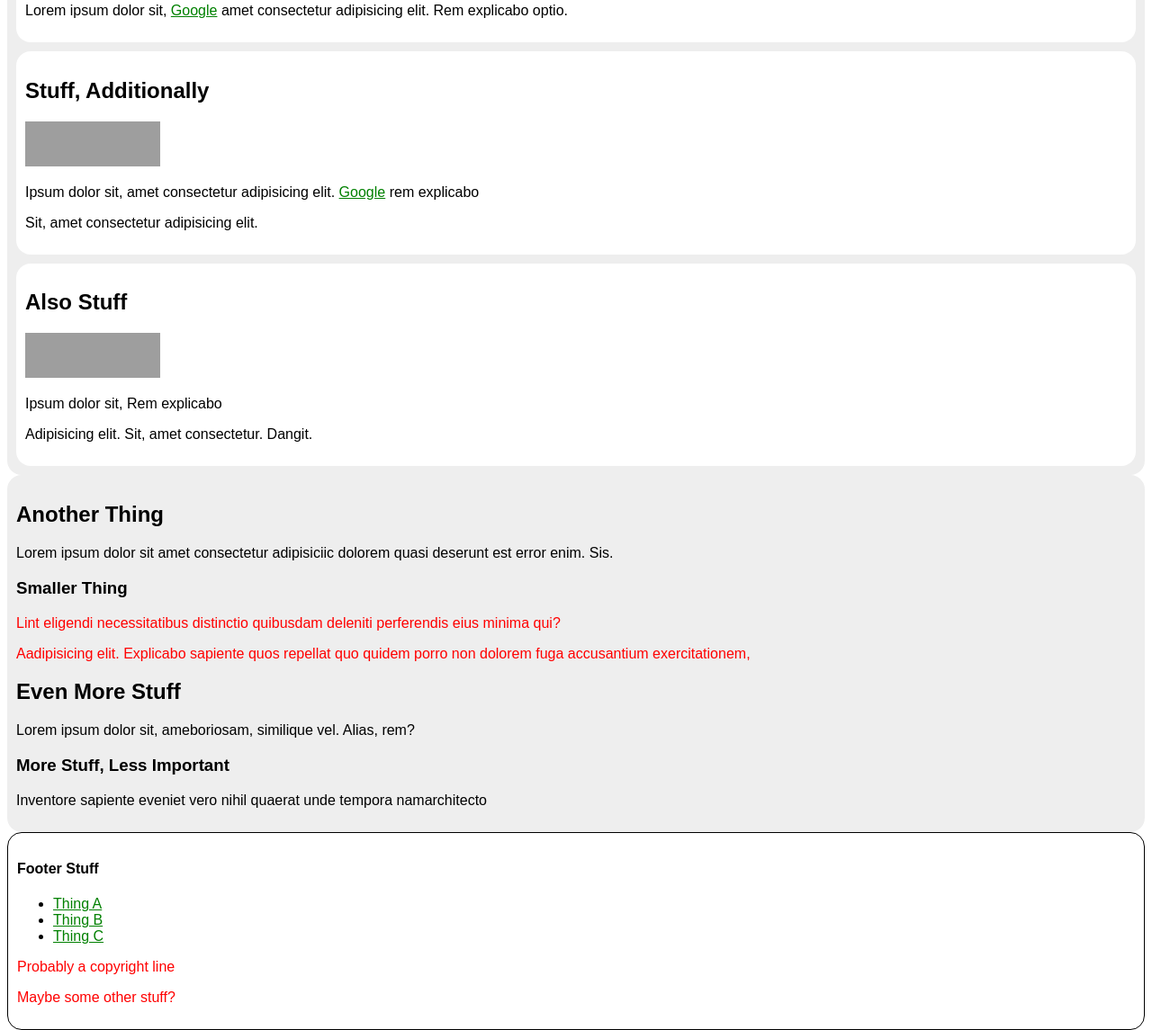
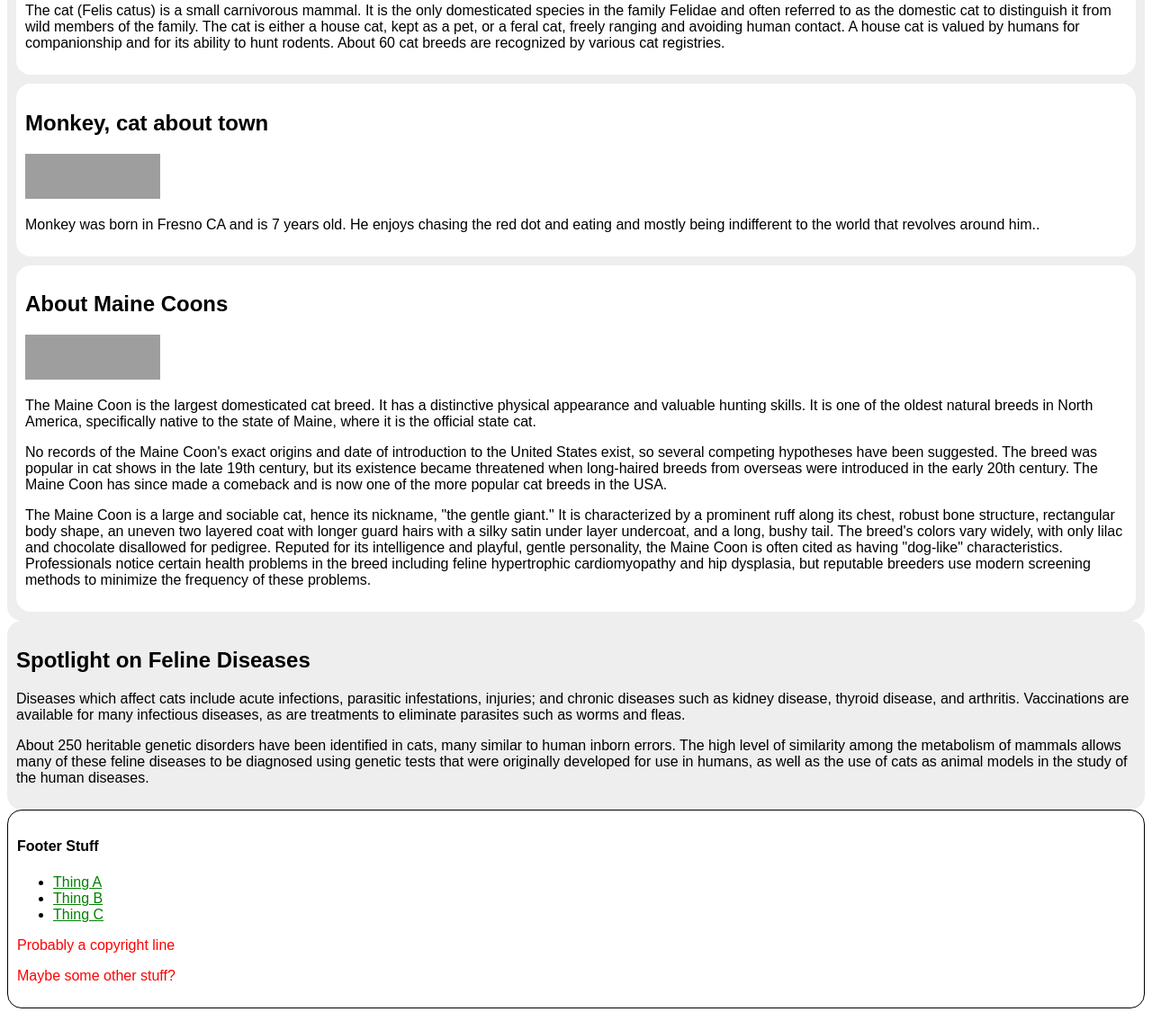
Before and after one commit to idontknowhowtodoor/wk33challenge, a plain HTML site: page index.html in a window 1280 px wide. Shown: the part 477-1622 px from the top of the page at 90% size. Drawn offline with Linux system fonts and the light colour scheme; grey boxes are pictures that could not be loaded.

Commit message:
Update index.html

```diff
--- a/index.html
+++ b/index.html
@@ -4,7 +4,7 @@
   <link rel="stylesheet" media="all" href="main.css">
   <title>wk33-1-html-challenge </title>
 <header>
-  <h1>A Website</h1>
+  <h1>Cat Facts</h1>
   <img src="http://lorempixel.com/400/200/">
   <nav>
     <a href="index.html">Home</a>
@@ -13,34 +13,26 @@
 </header>
 <section>
   <article>
-    <h2>Stuff</h2>
+    <h2> Cat of the month</h2>
     <img src="http://lorempixel.com/50/50/">
-    <p>Lorem ipsum dolor sit, <a href="">Google</a> amet consectetur adipisicing elit. Rem explicabo optio.</p>
+    <p> The cat (Felis catus) is a small carnivorous mammal. It is the only domesticated species in the family Felidae and often referred to as the domestic cat to distinguish it from wild members of the family. The cat is either a house cat, kept as a pet, or a feral cat, freely ranging and avoiding human contact. A house cat is valued by humans for companionship and for its ability to hunt rodents. About 60 cat breeds are recognized by various cat registries.</p>
   </article>
   <article>
-    <h2>Stuff, Additionally</h2>
+    <h2> Monkey, cat about town</h2>
     <img src="http://lorempixel.com/150/50/">
-    <p>Ipsum dolor sit, amet consectetur adipisicing elit. <a href="">Google</a> rem explicabo</p>
-    <p>Sit, amet consectetur adipisicing elit.</p>
+    <p>Monkey was born in Fresno CA and is 7 years old. He enjoys chasing the red dot and eating and mostly being indifferent to the world that revolves around him..</p>
   </article>
   <article>
-    <h2>Also Stuff</h2> <img src="http://lorempixel.com/150/50/">
-    <p>Ipsum dolor sit, Rem explicabo</p>
-    <p>Adipisicing elit. Sit, amet consectetur. Dangit.</p>
+    <h2>About Maine Coons</h2> <img src="http://lorempixel.com/150/50/">
+    <p>The Maine Coon is the largest domesticated cat breed. It has a distinctive physical appearance and valuable hunting skills. It is one of the oldest natural breeds in North America, specifically native to the state of Maine, where it is the official state cat.</p>
+    <p> No records of the Maine Coon's exact origins and date of introduction to the United States exist, so several competing hypotheses have been suggested. The breed was popular in cat shows in the late 19th century, but its existence became threatened when long-haired breeds from overseas were introduced in the early 20th century. The Maine Coon has since made a comeback and is now one of the more popular cat breeds in the USA.</p>
+    <p>The Maine Coon is a large and sociable cat, hence its nickname, "the gentle giant." It is characterized by a prominent ruff along its chest, robust bone structure, rectangular body shape, an uneven two layered coat with longer guard hairs with a silky satin under layer undercoat, and a long, bushy tail. The breed's colors vary widely, with only lilac and chocolate disallowed for pedigree. Reputed for its intelligence and playful, gentle personality, the Maine Coon is often cited as having "dog-like" characteristics. Professionals notice certain health problems in the breed including feline hypertrophic cardiomyopathy and hip dysplasia, but reputable breeders use modern screening methods to minimize the frequency of these problems.</p>
   </article>
 </section>
 <section>
-  <h2>Another Thing</h2>
-  <p>Lorem ipsum dolor sit amet consectetur adipisiciic dolorem quasi deserunt est error enim. Sis.</p>
-  <div>
-    <h3>Smaller Thing</h3>
-    <p>Lint eligendi necessitatibus distinctio quibusdam deleniti perferendis eius minima qui?</p>
-    <p>Aadipisicing elit. Explicabo sapiente quos repellat quo quidem porro non dolorem fuga accusantium exercitationem, </p>
-  </div>
-  <h2>Even More Stuff</h2>
-  <p>Lorem ipsum dolor sit, ameboriosam, similique vel. Alias, rem?</p>
-  <h3>More Stuff, Less Important</h3>
-  <p>Inventore sapiente eveniet vero nihil quaerat unde tempora namarchitecto</p>
+  <h2>Spotlight on Feline Diseases</h2>
+  <p>Diseases which affect cats include acute infections, parasitic infestations, injuries; and chronic diseases such as kidney disease, thyroid disease, and arthritis. Vaccinations are available for many infectious diseases, as are treatments to eliminate parasites such as worms and fleas.</p>
+  <p>About 250 heritable genetic disorders have been identified in cats, many similar to human inborn errors. The high level of similarity among the metabolism of mammals allows many of these feline diseases to be diagnosed using genetic tests that were originally developed for use in humans, as well as the use of cats as animal models in the study of the human diseases.</p>
 </section>
 <footer>
   <h4>Footer Stuff</h4>
```
